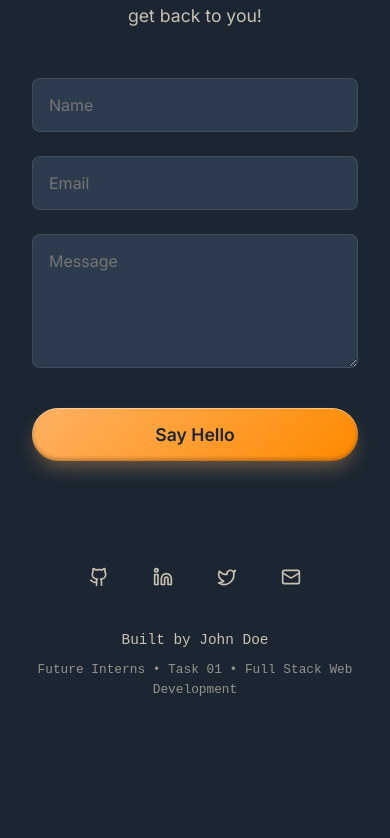
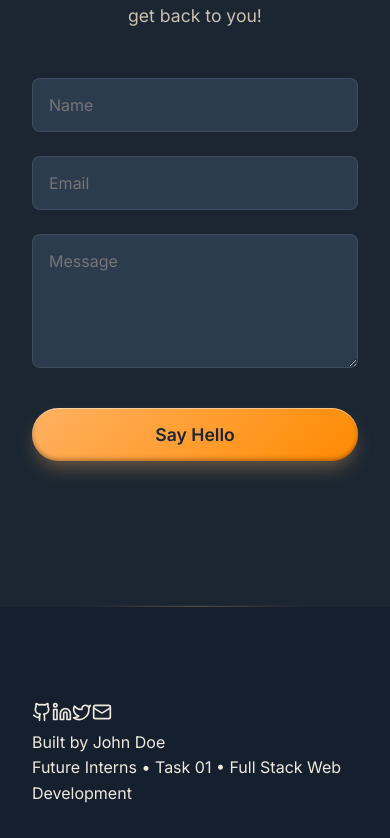
Before and after one commit to errorplayzz/FUTURE_FS_01, a React (Vite) app: page / in a window 390 px wide. Shown: the part 3332-4170 px from the top of the page. Before the commit the page ends 4065 px from the top, so only its background shows below. Built offline with nearby package versions, Linux system fonts and the light colour scheme.

Commit message:
style: Enhance Footer layout and colors

```diff
--- a/src/components/Footer.css
+++ b/src/components/Footer.css
@@ -1,48 +1,116 @@
 .footer {
-  padding: 2rem 0;
+  position: relative;
+  padding: 6rem 0 3rem;
+  margin-top: 5rem;
+  background-color: rgba(15, 23, 42, 0.4);
+  backdrop-filter: blur(12px);
+  border-top: 1px solid rgba(255, 255, 255, 0.05);
+  overflow: hidden;
+}
+
+.footer::before {
+  content: '';
+  position: absolute;
+  top: 0;
+  left: 50%;
+  transform: translateX(-50%);
+  width: 60%;
+  height: 1px;
+  background: linear-gradient(90deg, transparent, var(--accent-color), transparent);
+  opacity: 0.3;
+}
+
+.footer-container {
+  display: flex;
+  flex-direction: column;
+  gap: 4rem;
+}
+
+.footer-top {
   text-align: center;
 }
 
-.footer-socials {
-  display: flex;
-  justify-content: center;
-  gap: 1.5rem;
-  margin-bottom: 1.5rem;
+.footer-cta {
+  font-size: clamp(3rem, 8vw, 6rem);
+  font-family: 'Space Grotesk', sans-serif;
+  line-height: 1.1;
+  letter-spacing: -0.04em;
+  margin-bottom: 1rem;
 }
 
-.footer-socials a {
+.footer-sub-cta {
+  font-size: 1.2rem;
   color: var(--text-secondary);
-  transition: all 0.3s ease;
-  padding: 10px;
 }
 
-.footer-socials a:hover {
-  color: var(--accent-color);
-  transform: translateY(-3px);
+.footer-bottom {
+  display: flex;
+  justify-content: space-between;
+  align-items: flex-end;
+  padding-top: 2rem;
+  border-top: 1px solid rgba(255, 255, 255, 0.05);
 }
 
-.footer-credits {
+.footer-brand {
+  display: flex;
+  flex-direction: column;
+  gap: 0.5rem;
+}
+
+.footer-logo {
+  font-size: 2.5rem;
+  font-family: 'Space Grotesk', sans-serif;
+  -webkit-text-stroke: 1px rgba(255, 255, 255, 0.2);
+  color: transparent;
+  letter-spacing: 2px;
+  transition: all 0.3s ease;
+}
+
+.footer-logo:hover {
+  -webkit-text-stroke: 1px var(--accent-color);
+  color: rgba(255, 177, 98, 0.1);
+  text-shadow: 0 0 20px rgba(255, 177, 98, 0.4);
+}
+
+.footer-copyright {
   color: var(--text-secondary);
   font-size: 0.9rem;
-  font-family: monospace;
 }
 
-.footer-credits a {
-  transition: color 0.3s ease;
+.footer-social-pills {
+  display: flex;
+  gap: 1rem;
 }
 
-.footer-credits a:hover {
-  color: var(--accent-color);
+.social-pill {
+  display: flex;
+  align-items: center;
+  justify-content: center;
+  width: 50px;
+  height: 50px;
+  border-radius: 50%;
+  background-color: rgba(255, 255, 255, 0.03);
+  border: 1px solid rgba(255, 255, 255, 0.1);
+  color: var(--text-secondary);
+  box-shadow: inset 0 1px 1px rgba(255, 255, 255, 0.05);
+  transition: all 0.3s cubic-bezier(0.175, 0.885, 0.32, 1.275);
 }
 
-.task-credit {
-  margin-top: 0.5rem;
-  font-size: 0.8rem;
-  opacity: 0.7;
+.social-pill:hover {
+  color: var(--accent-color);
+  background: linear-gradient(135deg, rgba(255, 177, 98, 0.1) 0%, rgba(255, 177, 98, 0.02) 100%);
+  border-color: rgba(255, 177, 98, 0.4);
+  transform: translateY(-5px);
+  box-shadow:
+    inset 0 1px 1px rgba(255, 255, 255, 0.2),
+    0 10px 20px -5px rgba(255, 177, 98, 0.3);
 }
 
-@media (min-width: 769px) {
-  .footer-socials {
-    display: none; /* Hidden on desktop, we have it in the navbar or floating */
+@media (max-width: 768px) {
+  .footer-bottom {
+    flex-direction: column;
+    align-items: center;
+    gap: 2rem;
+    text-align: center;
   }
 }
```
